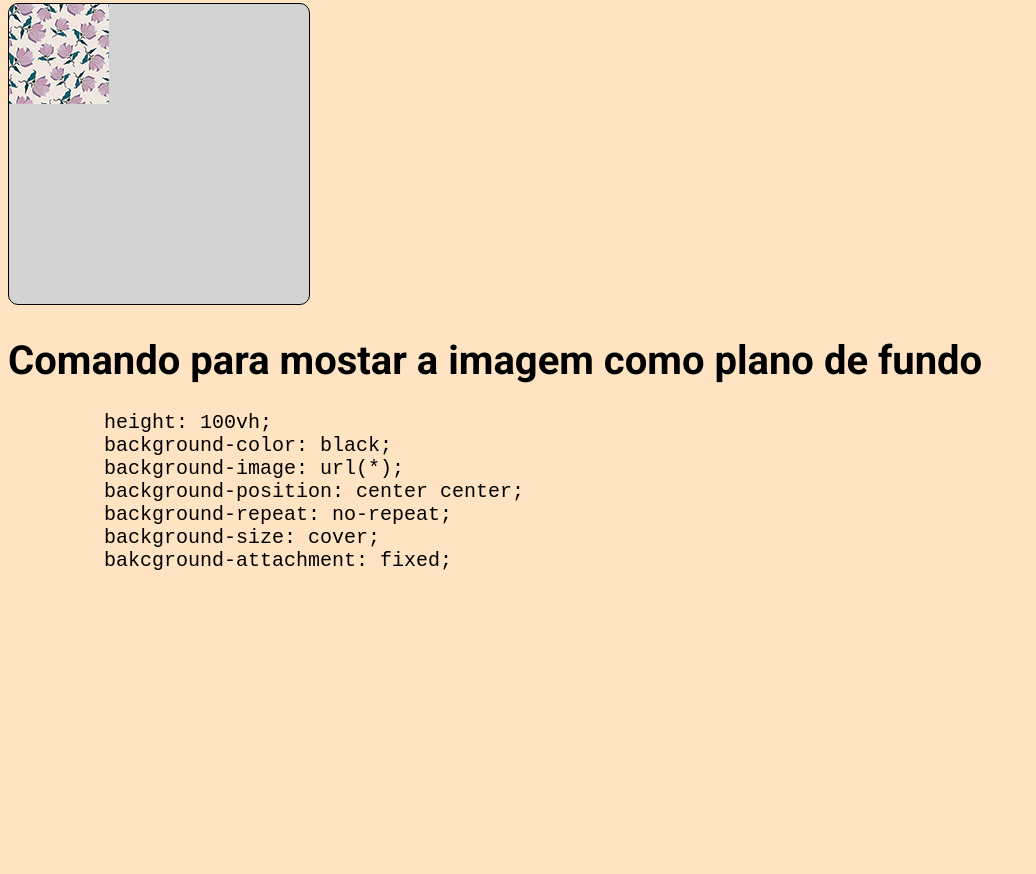
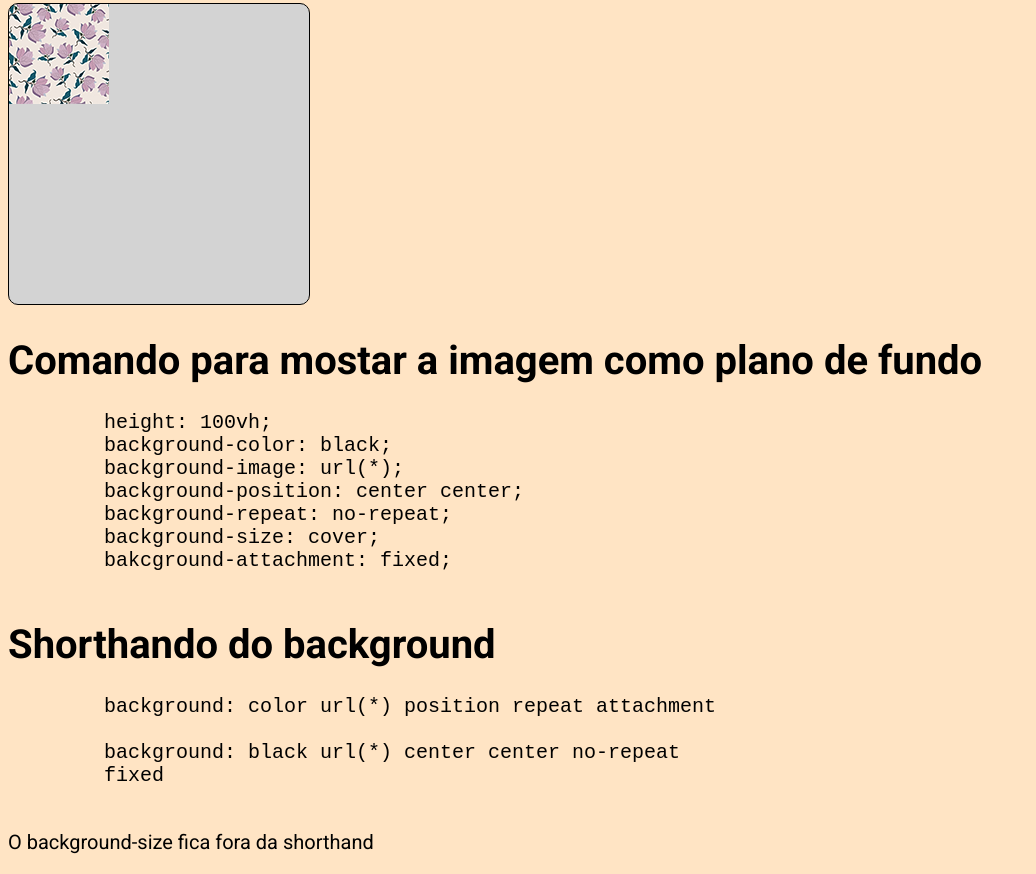
Before and after one commit to Francisco180-developer/modulo-3, a plain HTML site: page fundo/index.html in a window 1280 px wide. Shown: the part 1184-2058 px from the top of the page, without its empty margins (0-1036 px from the left). Before the commit the page ends 1799 px from the top, so only its background shows below. Drawn offline with Linux system fonts and the light colour scheme; a web font is replaced by a local one.

Commit message:
Update index.html

```diff
--- a/fundo/index.html
+++ b/fundo/index.html
@@ -59,5 +59,16 @@
         background-size: cover;
         bakcground-attachment: fixed;
     </pre>
+
+    <h1>Shorthando do background</h1>
+
+    <pre>
+        background: color url(*) position repeat attachment
+
+        background: black url(*) center center no-repeat
+        fixed
+    </pre>
+
+    <p>O background-size fica fora da shorthand</p>
 </body>
 </html>
```
